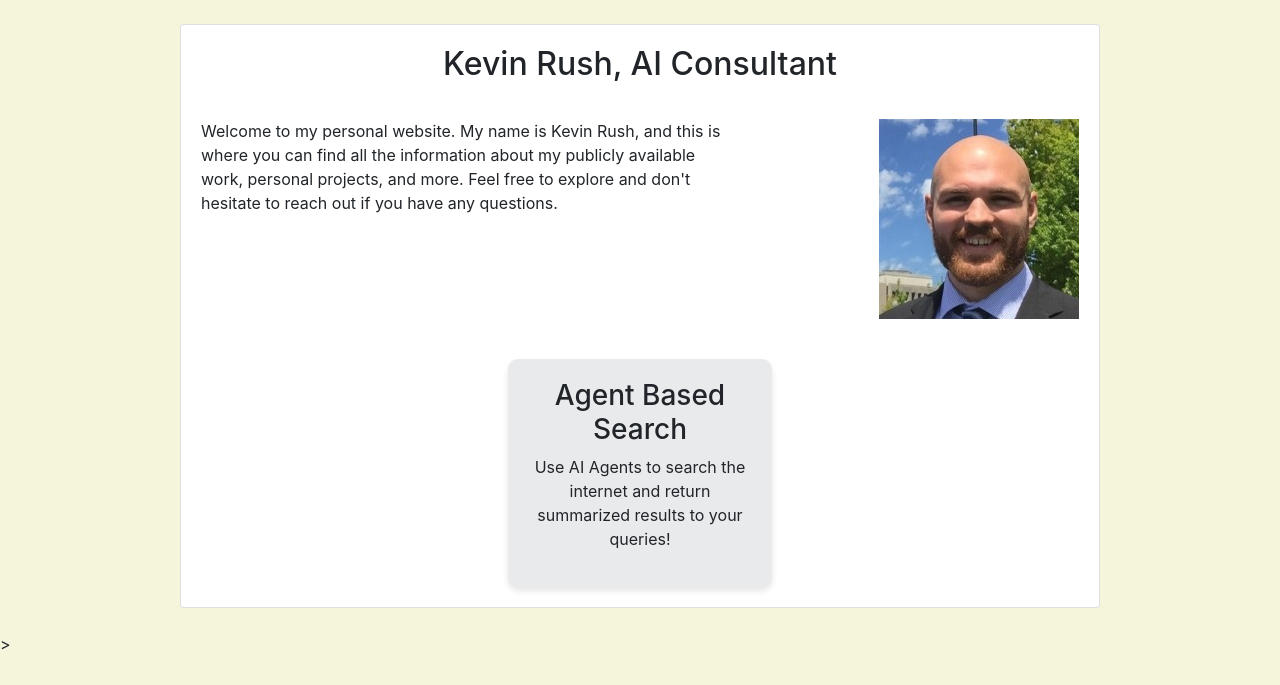
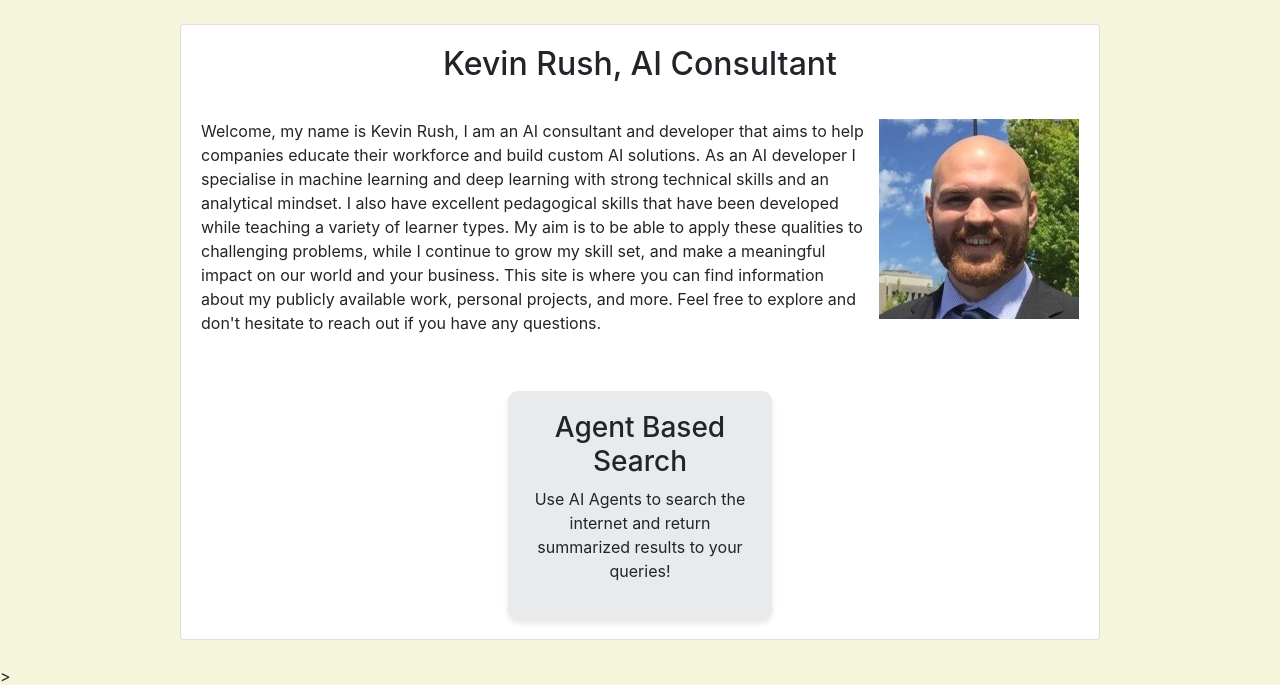
Before and after one commit to Kevin-Rush/agent_search_djproject, a Django app: page / in a window 1280 px wide. Shown: the part 56-741 px from the top of the page. Run offline with Django 3.2, Linux system fonts and the light colour scheme; some libraries are stand-ins or nearby versions.

Commit message:
updating page navigation

```diff
--- a/mysite/templates/home.html
+++ b/mysite/templates/home.html
@@ -8,16 +8,17 @@
   </div>
 
   <div style="overflow: hidden;">
-    <div style="float: left; width: 60%;">
+    <div style="float: left; width: 100%;">
       <p>
-        Welcome to my personal website. My name is Kevin Rush, and this is where you can find all the information about my publicly available work, personal projects, and more. Feel free to explore and don't hesitate to reach out if you have any questions.
+        <img src="/static/images/KevinRush_Headshot.png" alt="Your Image" style="float: right; width: 200px; height: auto; margin-left: 15px; margin-bottom: 10px;">
+        Welcome, my name is Kevin Rush, I am an AI consultant and developer that aims to help companies educate their workforce and build custom AI solutions. As an AI developer I specialise in machine learning and deep learning with strong technical skills and an analytical mindset. I also have excellent pedagogical skills that have been developed while teaching a variety of learner types.
+
+        My aim is to be able to apply these qualities to challenging problems, while I continue to grow my skill set, and make a meaningful impact on our world and your business.
+
+        This site is where you can find information about my publicly available work, personal projects, and more. Feel free to explore and don't hesitate to reach out if you have any questions.
+
       </p>
     </div>
-
-    <div style="float: right; width: auto; margin-left: 10px;">
-      <img src="/static/images/KevinRush_Headshot.png" alt="Your Image" style="width: 200px; height: auto;">
-  </div>
-
   </div>
 
   <!-- Project Tiles -->
--- a/mysite/templates/search_landing.html
+++ b/mysite/templates/search_landing.html
@@ -23,5 +23,7 @@
 
   <div style="text-align: center;">
     <a href="/make_search" class="btn btn-primary btn-lg">Start Your Search!</a>
+    <br><br>
+    <a href="/prompt_list" class="btn btn-secondary btn-sm">Past Searches</a>
   </div>
 {% endblock %}
```
Lines whose indentation alone changed are shown as unchanged.
